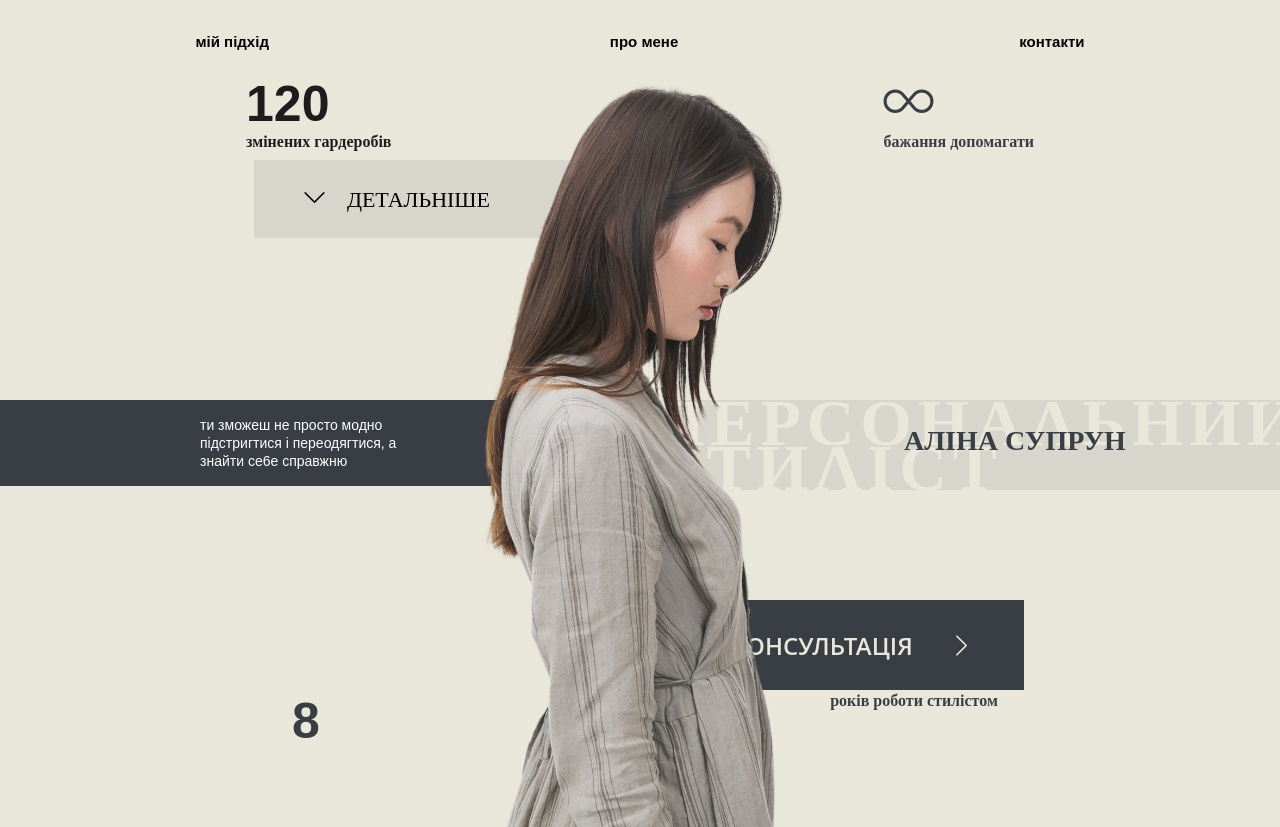
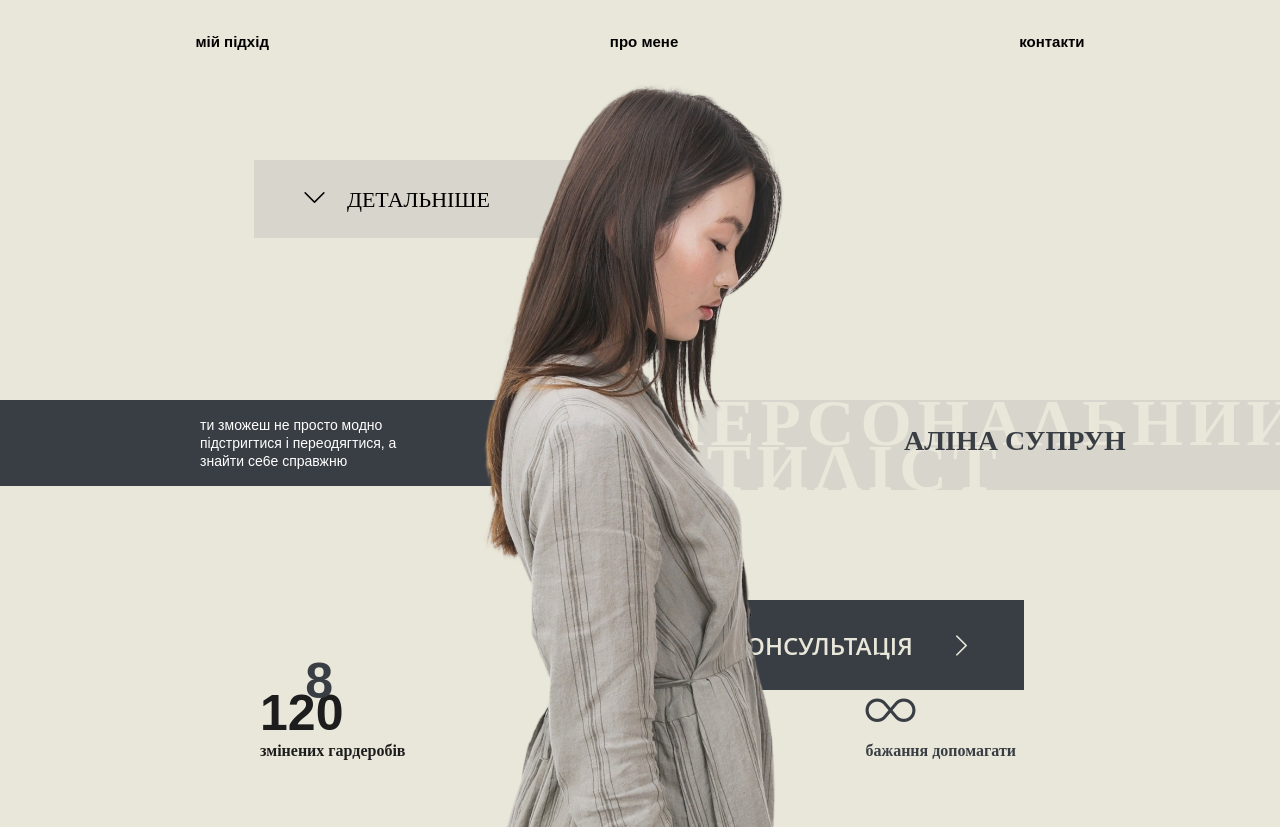
Before and after one commit to taielvillarroel/tp-2, a plain HTML site: page index.html in a window 1280 px wide. Shown: the top 827 px of the page. Drawn offline with nearby package versions, Linux system fonts and the light colour scheme.

Commit message:
arregle estilo

```diff
--- a/style.css
+++ b/style.css
@@ -117,6 +117,11 @@ img{
 .foot{
     display: flex;
     justify-content: space-around;
+    margin: 40px 30px ;
+    text-align: end;
+    bottom: 0px;
+    width: 95%;
+    position: absolute;
 }
 
 .izquierda{
```
